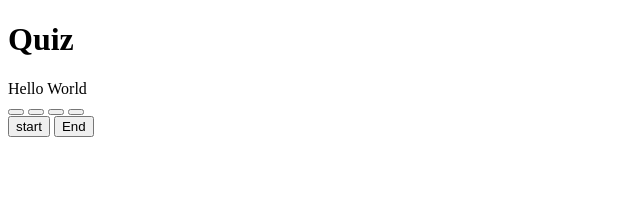
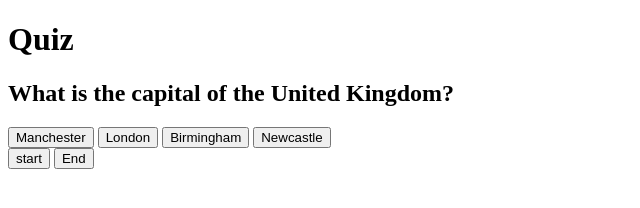
Before and after one commit to graham-25/quiz_javascript, a plain HTML site: page index.html in a window 1280 px wide. Both pictures are taken after a click on the button "start". Shown: the whole page, without its empty margins (0-640 px from the left). Drawn offline with Linux system fonts and the light colour scheme.

Commit message:
got system to show questions and answers, tidied up my arrays and keeping score.

```diff
--- a/assets/js/script.js
+++ b/assets/js/script.js
@@ -1,56 +1,60 @@
-/*
-document.addEventListener("DOMContentLoaded", function() (
-   // let buttons = document.getElementsByTagName('button');
 
-    for(let i = 0; i < buttons.length; i++) {
-        button.addEventListener("click", function() {
-            if (this.getAttribute("data-type") === 'start') {
-                alert("You clicked GOOD");
-            } else {
-                let gameType = this.getAttribute("data-type");
-                alert('You clicked' ${gameType});
-            }
-        })
-    }
-))
-*/
+const startButton = document.getElementById('btn-start');
+const endButton = document.getElementById('btn-end');
+const questionElement = document.getElementById('displayQuestion');
+const answerButtons = document.getElementsByClassName('answerBTNs');
 
-const startButton = document.getElementById('btn-start')
-const endButton = document.getElementById('btn-end')
-const questionElement = document.getElementById('displayQuestion')
+let currentQuestion;
+let scores;
 
-startButton.addEventListener('click', this.startGame)
-endButton.addEventListener('click', this.endGame)
+startButton.addEventListener('click', this.startGame);
+endButton.addEventListener('click', this.endGame);
 
 
 /*
-This is the first function that will be called, it initalises, clears the
-game board and starts the game.
+This is the first function that will be called, it initalises score and current question to 0,
+calls the next function display question.
 */
 function startGame() {
-    console.log('Game started');
-    alert('Game Started');
-    let gameCount = 0;
+    score = 0;
+    currentQuestion = 0;
     displayQuestion()
-    console.log('gameCount');
-
 }
 
 /*
-This is the function that will display our question inthe HTML page,
+This is the function that will display our question in the HTML page,
+first it checks to see the length of the questions array is not more than
+the variable current question. It then displays the current question and the answers.
 */
 function displayQuestion() {
-    document.getElementById('displayQuestion').textContent = "Hello World"
-        //questionElement.innerText = questions.question
-}
+    console.log("Current question is " + currentQuestion);
+    if ((currentQuestion + 1) > questions.length) {
+        endGame();
+    }
+    questionElement.innerHTML = questions[currentQuestion].question;
+    for (let i = 1; i < 5; i++) {
+        document.getElementById('btn' + i).innerHTML = questions[currentQuestion].answers[i - 1];
+        document.getElementById('btn' + i).dataset.type = questions[currentQuestion].answers[i - 1];
+    }
+};
 
 
-function checkAnswer() {
+/*
 
+*/
+function checkAnswer(e) {
+    console.log(e.dataset.type);
+    if (e.dataset.type == questions[currentQuestion].correct) {
+        score++;
+    }
+    console.log("Score is " + score);
+    currentQuestion++;
+    displayQuestion();
 }
 
 function endGame() {
     alert('Game Over');
+
 
 }
 
@@ -62,56 +66,37 @@ I'm trying to write code to interact with code. */
 const questions = [
 
     {
-        question: "What is the capital of United Kingdom?",
-        answer1: "Manchester",
-        answer2: "London",
-        answer3: "Birmingham",
-        answer4: "Newcastle",
-        correct: 2
+        question: "What is the capital of the United Kingdom?",
+        answers: ["Manchester", "London", "Birmingham", "Newcastle"],
+        correct: "London"
     },
-
     {
         question: "What colour is grass?",
-        answer1: "Blue",
-        answer2: "yellow",
-        answer3: "Green",
-        answer4: "Red",
-        correct: 3
+        answers: ["Blue", "Yellow", "Green", "Red"],
+        correct: "Green"
     },
 
     {
         question: "How many Spice Girls where their back in the 90's",
-        answer1: 3,
-        answer2: 7,
-        answer3: 5,
-        answer4: 9,
-        correct: 3
+        answers: [3, 7, 5, 9],
+        correct: 5
     },
 
     {
         question: "What does WWW stand for in computing?",
-        answer1: "Washing, Wiping, Wimpering",
-        answer2: "World Wide Web",
-        answer3: "Words With Wepons",
-        answer4: "What Windy Women",
-        correct: 2
+        answers: ["Washing, Wiping, Wimpering", "World Wide Web", "Words With Wepons", "What Windy Women"],
+        correct: "World Wide Web"
     },
 
     {
-        question: "What is the capital of america?",
-        answer1: "Ohio",
-        answer2: "Washington DC",
-        answer3: "Alabama",
-        answer4: "pencilvainer",
-        correct: 2
+        question: "What is the capital of the United States of America?",
+        answers: ["Phoenix", "Washington DC", "Montgomery", "Philadelphia"],
+        correct: "Washington DC"
     },
 
     {
-        question: "What did Donald Trump wanted to use to keep out the maxicans?",
-        answer1: "G.I Jane",
-        answer2: "Arnold Schortinigger",
-        answer3: "Wall",
-        answer4: "M16 Assolt Rifel",
-        correct: 3
+        question: "What did Donald Trump wanted to use to keep out the Mexicans?",
+        answers: ["G.I Jane", "Arnold Schortinigger", "Wall", "M16 Assault Rifle"],
+        correct: "Wall"
     }
 ]
--- a/index.html
+++ b/index.html
@@ -10,12 +10,12 @@
     <div class="container">
         <h1>Quiz</h1>
         <div class="questionBox">
-            <div id="displayQuestion"></div>
+            <h2 id="displayQuestion"></h2>
             <div class="answerBTNs">
-                <button data-type="ans1" id="btn-1"></button>
-                <button data-type="ans2" id="btn-2"></button>
-                <button data-type="ans3" id="btn-3"></button>
-                <button data-type="ans4" id="btn-4"></button>
+                <button data-type="ans" id="btn1" onclick="checkAnswer(this)"></button>
+                <button data-type="ans" id="btn2" onclick="checkAnswer(this)"></button>
+                <button data-type="ans" id="btn3" onclick="checkAnswer(this)"></button>
+                <button data-type="ans" id="btn4" onclick="checkAnswer(this)"></button>
             </div>
         </div>
         <div class="controls">
```
